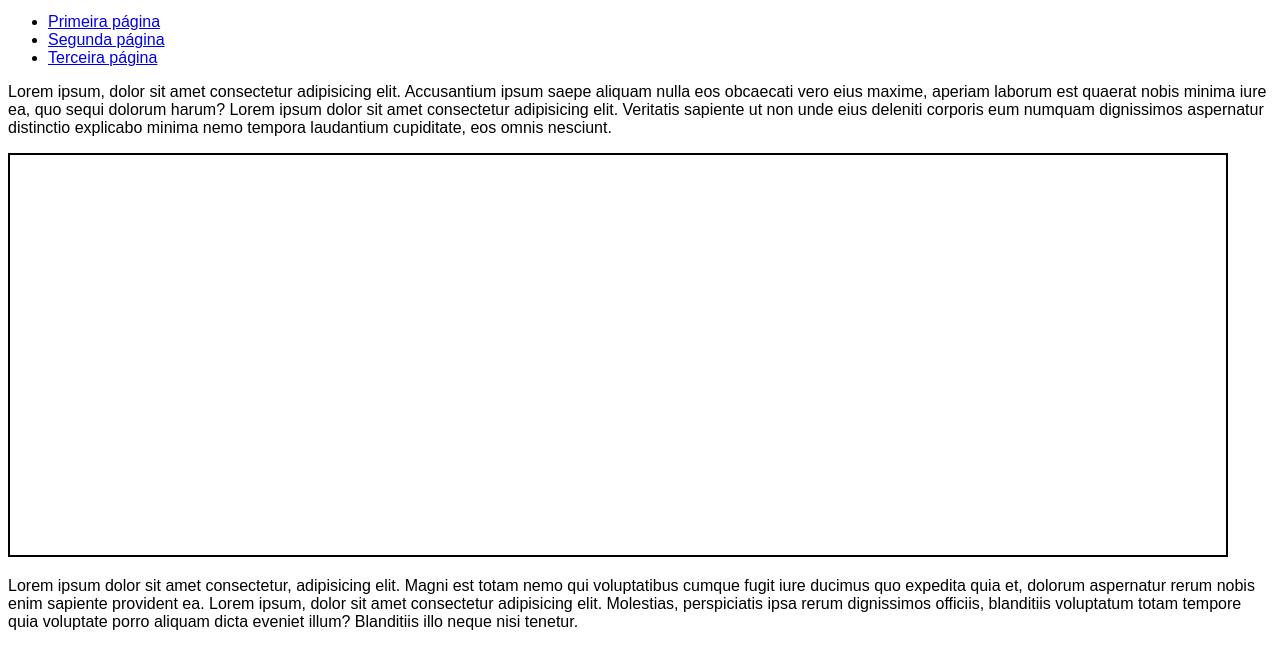
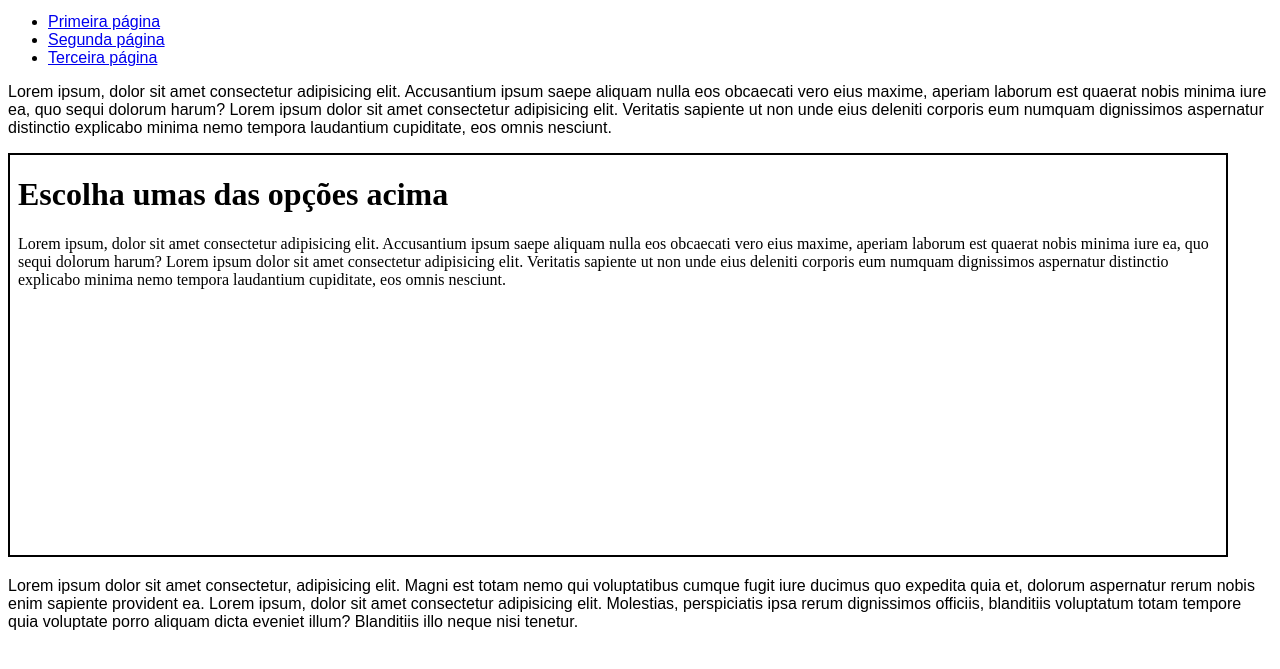
Before and after one commit to Luccasfj/html-css, a plain HTML site: page exercicios/ex024/iframe003.html in a window 1280 px wide. Shown: the part 119-788 px from the top of the page. Drawn offline with Linux system fonts and the light colour scheme.

Commit message:
exercício iframe 003

```diff
--- a/exercicios/ex024/iframe003.html
+++ b/exercicios/ex024/iframe003.html
@@ -34,7 +34,7 @@
 
     <p>Lorem ipsum, dolor sit amet consectetur adipisicing elit. Accusantium ipsum saepe aliquam nulla eos obcaecati vero eius maxime, aperiam laborum est quaerat nobis minima iure ea, quo sequi dolorum harum? Lorem ipsum dolor sit amet consectetur adipisicing elit. Veritatis sapiente ut non unde eius deleniti corporis eum numquam dignissimos aspernatur distinctio explicabo minima nemo tempora laudantium cupiditate, eos omnis nesciunt.</p>
 
-<iframe id="tela" name="frame" src="">
+<iframe id="tela" name="frame" srcdoc="<h1>Escolha umas das opções acima</h1><p>Lorem ipsum, dolor sit amet consectetur adipisicing elit. Accusantium ipsum saepe aliquam nulla eos obcaecati vero eius maxime, aperiam laborum est quaerat nobis minima iure ea, quo sequi dolorum harum? Lorem ipsum dolor sit amet consectetur adipisicing elit. Veritatis sapiente ut non unde eius deleniti corporis eum numquam dignissimos aspernatur distinctio explicabo minima nemo tempora laudantium cupiditate, eos omnis nesciunt.</p> ">
     <p>Infelizmente seu navegador não é compatível com isso</p>
 </iframe>
 
```
